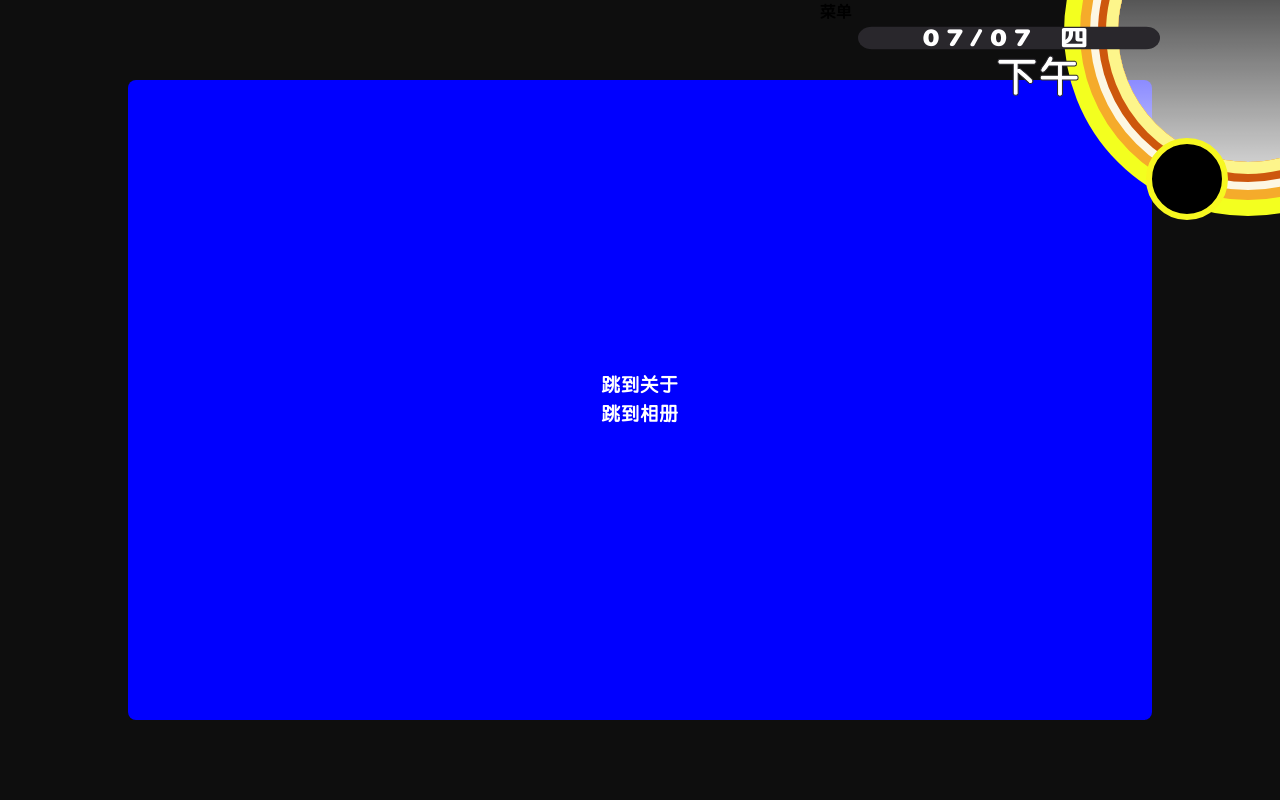
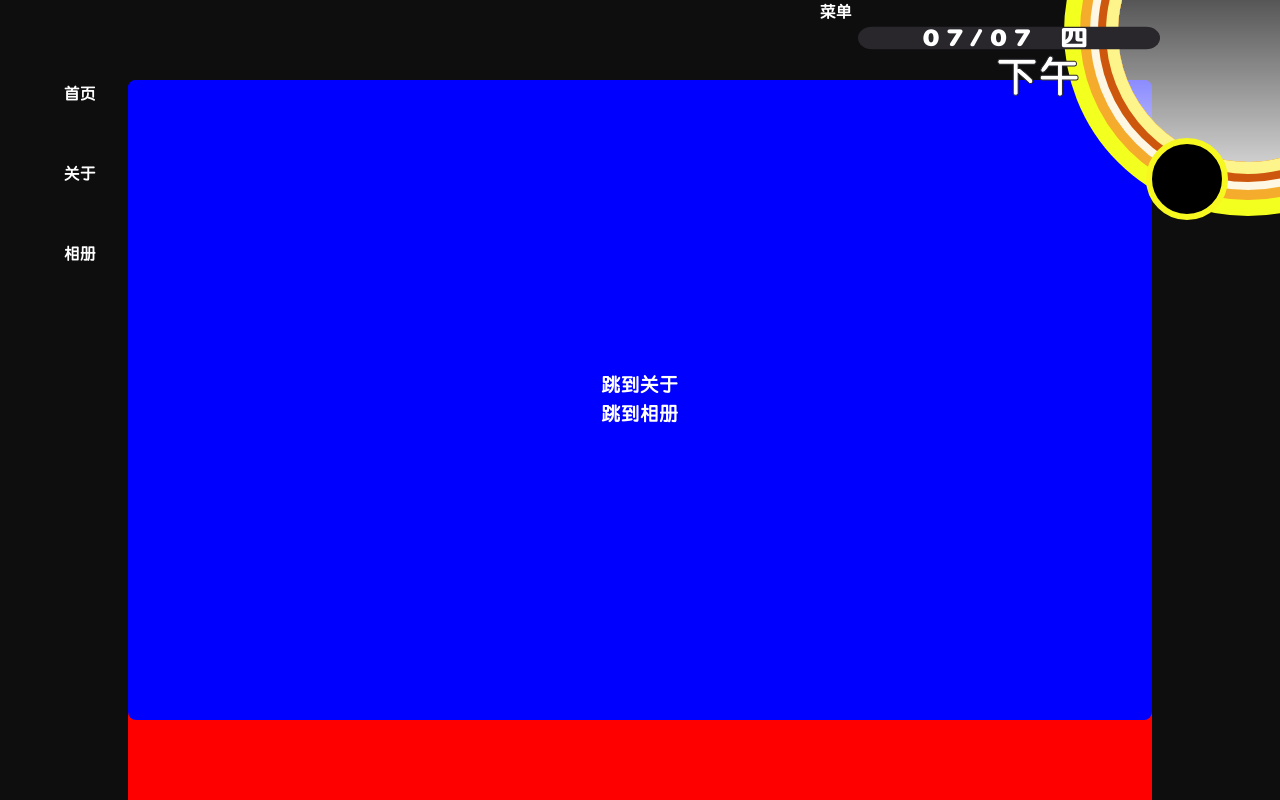
Before and after one commit to septem1997/blog, a Next.js app in the folder nextjs/: page / in a window 1280 px wide. Both pictures are taken after a click on the element "菜单". Built offline with nearby package versions, Linux system fonts and the light colour scheme.

Commit message:
feat:navigation animation

```diff
--- a/nextjs/components/layouts/MainLayout.tsx
+++ b/nextjs/components/layouts/MainLayout.tsx
@@ -12,26 +12,45 @@ import {
 import {useRouter} from "next/router";
 import MenuNavigator from "../navigations/MenuNavigator";
 import BarbaVars from "../../lib/barbaVars";
+import NavigationCards from "../navigations/NavigationCards";
+import {useBlogNavigation} from "../../lib/blogNavigation";
+import {useSnapshot} from "valtio";
 
 function MainLayout({children}: LayoutProps) {
     const startIndex = 0;
     const [exitBefore, setExitBefore] = useState(true);
     const router = useRouter()
-    const [showMenu,setShowMenu] = useState(false)
+    const navigation = useBlogNavigation();
+    const visibleState = useSnapshot(navigation.visibleState)
+    const setNavigationVisible = navigation.setVisible
     const controls = useAnimation()
     useEffect(()=>{
-        if (showMenu){
+        setNavigationVisible(false)
+    },[router.route])
+    useEffect(()=>{
+        const index = navigation.BlogNavigationList
+            .findIndex(n => router.route===n.path)
+        if (visibleState.visible){
             controls.start({
+                top:index*10+'vh',
                 scale:0.8,
-                borderRadius:'10px'
+                borderRadius:'10px',
+                zIndex:10+index,
+                transition:{
+                    duration:0.4
+                }
             })
         }else{
             controls.start({
+                top:0,
                 scale:1,
-                borderRadius:'0px'
+                borderRadius:'0px',
+                transition:{
+                    duration:0.4
+                }
             })
         }
-    },[controls, showMenu])
+    },[controls, visibleState.visible,router.route])
     const vars: Variants = BarbaVars.NavigationVars
     return (
         <div className="layout-wrap">
@@ -54,10 +73,10 @@ function MainLayout({children}: LayoutProps) {
                             {children}
                         </m.div>
                     </m.div>
-
                 </AnimatePresence>
             </LazyMotion>
-            <MenuNavigator onClick={()=>setShowMenu(!showMenu)} className="fixed right-0 top-0" />
+            <NavigationCards/>
+            <MenuNavigator onClick={()=>setNavigationVisible(!visibleState.visible)} className="fixed right-0 top-0 z-20" />
         </div>
     );
 }
--- a/nextjs/components/navigations/MenuNavigator/index.tsx
+++ b/nextjs/components/navigations/MenuNavigator/index.tsx
@@ -24,7 +24,7 @@ const MenuNavigator = function ({className,onClick}:{className?:string,onClick?:
     const date = now.format(`MM/DD ${['日','一','二','三','四','五','六'][now.day()]}`)
     return (
         <div className={styles.wrapper+' '+className}>
-            <div onClick={onClick}>
+            <div style={{color:"white"}} onClick={onClick}>
                 菜单
             </div>
             <div className={styles['rainbow-circle']}>
--- /dev/null
+++ b/nextjs/components/navigations/NavigationCards.tsx
@@ -0,0 +1,102 @@
+import {
+    LazyMotion,
+    AnimatePresence,
+    domAnimation,
+    m, useAnimation,
+} from "framer-motion";
+import {BlogNavigationProp, useBlogNavigation} from "../../lib/blogNavigation";
+import styled from "styled-components";
+import {useSnapshot} from "valtio";
+import {useEffect} from "react";
+import {useRouter} from "next/router";
+
+const Card = styled.div`
+  border: 10px;
+  border-radius: 10px;
+  overflow: hidden;
+  width: 100vw;
+  height: 100vh;
+  transform: scale(0.8);
+  transform-origin: 0 0 0
+`
+
+const ListWrapper = styled.div`
+  position: fixed;
+  left: 0;
+  top: 0;
+  width: 100vw;
+  height: 100vh;
+  z-index: 3;
+`
+const CardTitle = styled.div`
+  height: 28px;
+  line-height: 28px;
+  color: white;
+  position: absolute;
+  left: -64px;
+`
+const NavigationCardItem = (props: BlogNavigationProp & {
+    index: number
+}) => {
+    const control = useAnimation()
+    const router = useRouter()
+    useEffect(() => {
+        control.start({
+            top: 10+props.index * 10 + 'vh',
+            transition: {
+                duration: router.route===props.path?0:0.25,
+                delay: 0.4+props.index * 0.25
+            }
+        })
+    },[router])
+    return (
+        <m.div
+            style={{
+                position: "absolute",
+                left: '10vw',
+                zIndex:10+props.index
+            }}
+            key={props.name}
+            initial={{
+                top: (100+props.index * 10) + 'vh'
+            }}
+            animate={control}
+            exit={router.route===props.path?{
+                opacity:0,
+                transition: {
+                    duration: 0,
+                }
+            }:{
+                top: (100+props.index * 10) + 'vh',
+                transition: {
+                    duration: 0.25,
+                }
+            }}
+        >
+            <CardTitle>
+                {props.name}
+            </CardTitle>
+            <Card>
+                {props.children()}
+            </Card>
+        </m.div>
+    )
+}
+
+const NavigationCards = function () {
+    const navigation = useBlogNavigation();
+    const visibleState = useSnapshot(navigation.visibleState)
+    return <ListWrapper>
+        <LazyMotion features={domAnimation}>
+            <AnimatePresence>
+                {visibleState.visible && navigation.BlogNavigationList.map((item, index) =>
+                    <NavigationCardItem key={item.name} name={item.name} path={item.path} index={index}>
+                        {item.children}
+                    </NavigationCardItem>
+                )}
+            </AnimatePresence>
+        </LazyMotion>
+    </ListWrapper>
+}
+
+export default NavigationCards
--- /dev/null
+++ b/nextjs/lib/blogNavigation.ts
@@ -0,0 +1,43 @@
+import Home from "../pages";
+import About from "../pages/about";
+import Gallery from "../pages/gallery";
+import {NextPage} from "next";
+import {proxy} from "valtio";
+
+declare type BlogNavigationProp = {
+    name:string;
+    path:string;
+    children:any
+}
+const BlogNavigationList:BlogNavigationProp[] = [
+    {
+        name:'首页',
+        path:'/',
+        children:Home
+    },{
+        name:'关于',
+        path:'/about',
+        children:About
+    },{
+        name:'相册',
+        path:'/gallery',
+        children:Gallery
+    }
+]
+const visibleState = proxy({ visible: false })
+const setVisible = function (visible: boolean) {
+    visibleState.visible = visible
+}
+
+const useBlogNavigation = () => {
+    return {
+        BlogNavigationList:BlogNavigationList,
+        visibleState:visibleState,
+        setVisible:setVisible
+    }
+}
+
+export {
+    useBlogNavigation
+}
+export type { BlogNavigationProp };
--- a/nextjs/package.json
+++ b/nextjs/package.json
@@ -12,14 +12,18 @@
     "dayjs": "^1.11.3",
     "framer-motion": "^6.4.2",
     "gsap": "^3.10.4",
+    "jotai": "^1.7.3",
     "next": "12.2.0",
     "react": "18.2.0",
-    "react-dom": "18.2.0"
+    "react-dom": "18.2.0",
+    "styled-components": "^5.3.5",
+    "valtio": "^1.6.1"
   },
   "devDependencies": {
     "@types/node": "18.0.3",
     "@types/react": "18.0.15",
     "@types/react-dom": "18.0.6",
+    "@types/styled-components": "^5.1.25",
     "autoprefixer": "^10.4.7",
     "eslint": "8.19.0",
     "eslint-config-next": "12.2.0",
```
Also changed, not shown: 1 other file (tests, documents, lock files or other folders).
